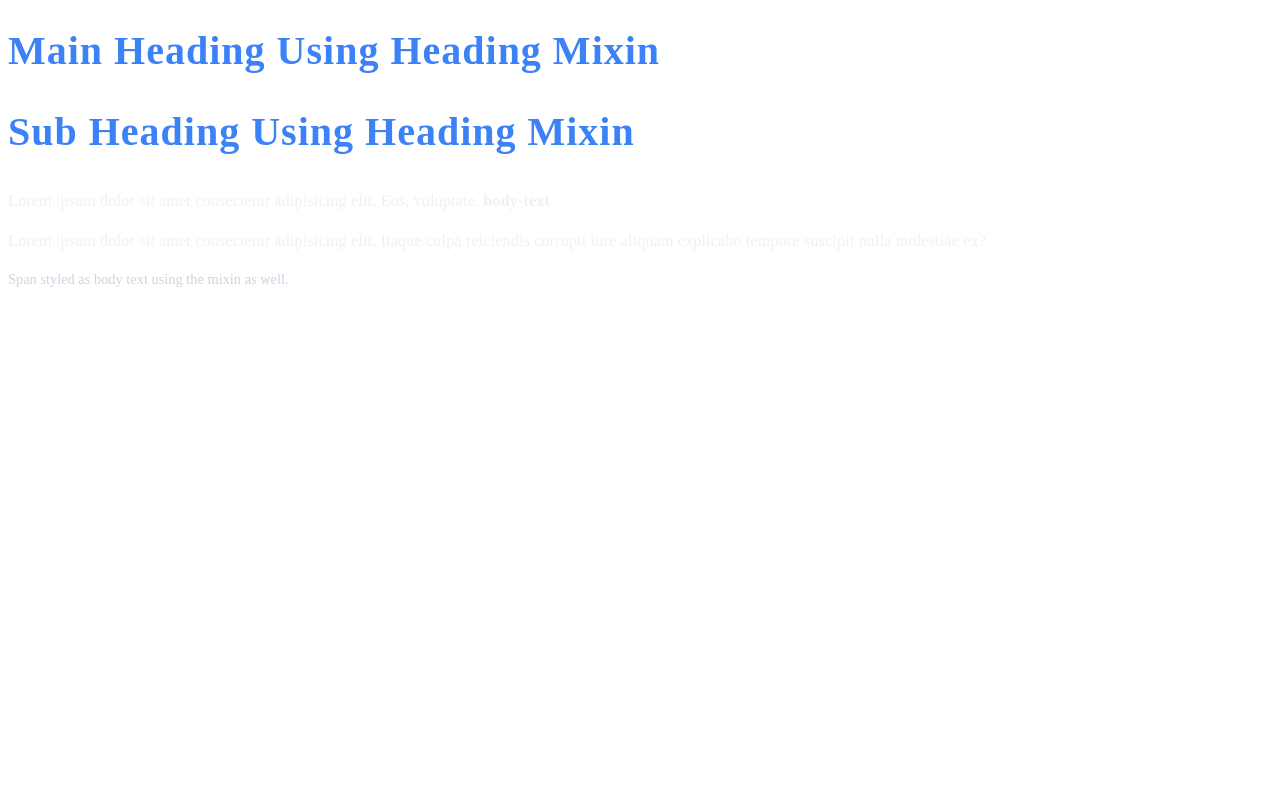
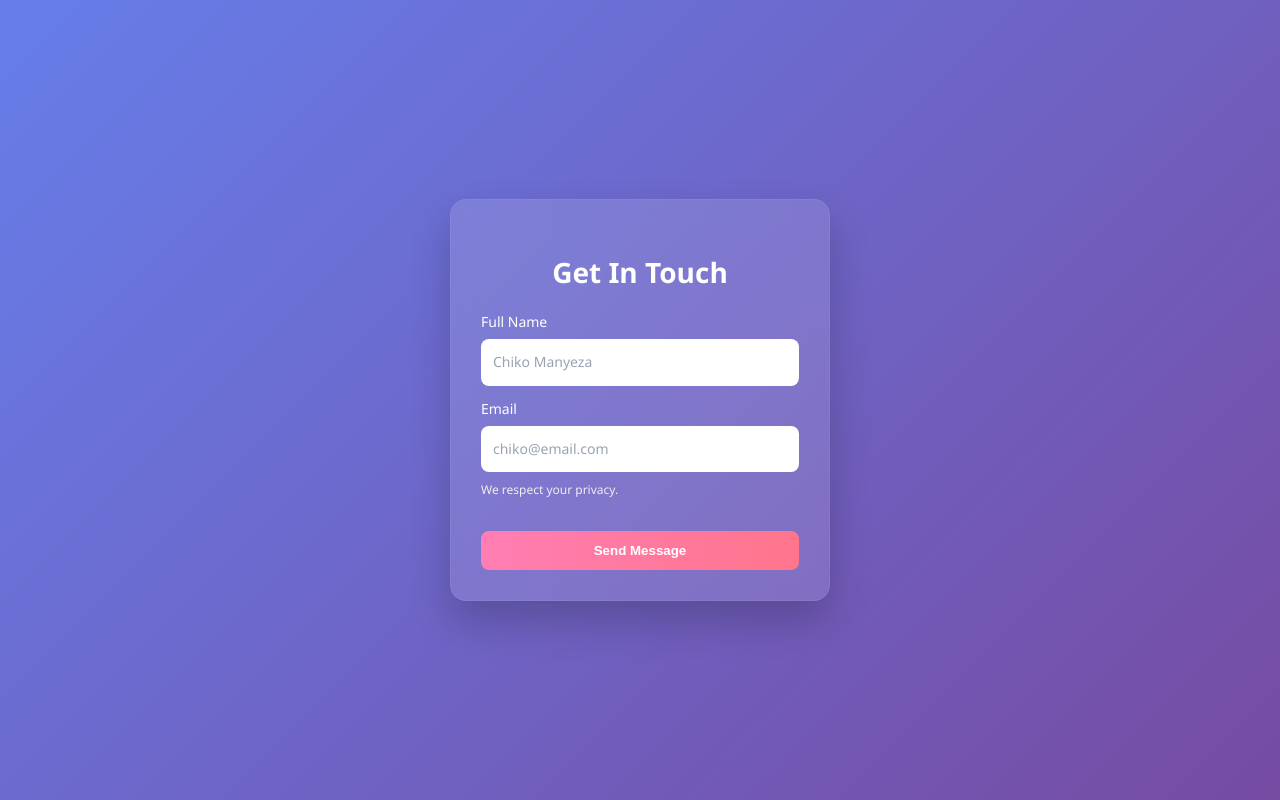
Before and after one commit to ckei36337-spec/mixin5, a plain HTML site: page index.html in a window 1280 px wide. Drawn offline with nearby package versions, Linux system fonts and the light colour scheme; files that its build step writes are made by us from their sources.

Commit message:
Updated mixins styling and added compiled CSS

```diff
--- a/index.html
+++ b/index.html
@@ -2,23 +2,25 @@
 <html lang="en">
 <head>
   <meta charset="UTF-8">
-  <title>Chiko Manyeza - Styled Text</title>
-  <link rel="stylesheet" href="styles.css">
+  <title>Colorful Form Kit</title>
+  <meta name="viewport" content="width=device-width,initial-scale=1">
+  <link rel="stylesheet" href="style.css">
 </head>
 <body>
 
-  <h1>Main Heading Using Heading Mixin</h1>
-  <h2>Sub Heading Using Heading Mixin</h2>
+  <div class="form-container">
+    <h2 class="form-title">Get In Touch</h2>
 
-  <p>
-    Lorem ipsum dolor sit amet consectetur adipisicing elit. Eos, voluptate. <strong>body-text</strong>
-  </p>
+    <label class="form-label">Full Name</label>
+    <input type="text" class="form-input" placeholder="Chiko Manyeza">
 
-  <p>
-    Lorem ipsum dolor sit amet consectetur adipisicing elit. Itaque culpa reiciendis corrupti iure aliquam explicabo tempore suscipit nulla molestiae ex?
-  </p>
+    <label class="form-label">Email</label>
+    <input type="email" class="form-input" placeholder="chiko@email.com">
 
-  <span>Span styled as body text using the mixin as well.</span>
+    <p class="form-help">We respect your privacy.</p>
+
+    <button class="form-btn">Send Message</button>
+  </div>
 
 </body>
 </html>
--- a/style.scss
+++ b/style.scss
@@ -1,31 +1,89 @@
 
-@mixin heading($size: 2rem, $weight: 700, $color: #fff, $spacing: 0.5px) {
+
+@mixin form-heading($size: 28px, $color: white) {
+  font-family: 'Segoe UI', sans-serif;
   font-size: $size;
-  font-weight: $weight;
+  font-weight: 700;
   color: $color;
-  letter-spacing: $spacing;
-  line-height: 1.2;
+  margin-bottom: 20px;
+}
+
+@mixin form-text($size: 14px, $color: #444) {
+  font-family: 'Segoe UI', sans-serif;
+  font-size: $size;
+  color: $color;
+  line-height: 1.6;
 }
 
 
-@mixin body-text($size: 1rem, $weight: 400, $color: #e5e7eb, $spacing: normal) {
-  font-size: $size;
-  font-weight: $weight;
-  color: $color;
-  letter-spacing: $spacing;
-  line-height: 1.5;
+body {
+  margin: 0;
+  height: 100vh;
+  display: flex;
+  justify-content: center;
+  align-items: center;
+  background: linear-gradient(135deg, #667eea, #764ba2);
 }
 
 
-
-h1, h2 {
-  @include heading(2.5rem, 800, #3b82f6, 1px);
+.form-container {
+  width: 380px;
+  padding: 30px;
+  border-radius: 16px;
+  background: rgba(255,255,255,0.15);
+  -webkit-backdrop-filter: blur(12px);
+  backdrop-filter: blur(12px);
+  box-shadow: 0 20px 40px rgba(0,0,0,0.2);
 }
 
-p {
-  @include body-text(1rem, 400, #f0f0f0, 0.2px);
+
+.form-title {
+  @include form-heading();
+  text-align: center;
 }
 
-span {
-  @include body-text(0.9rem, 400, #cbd5e1);
+.form-label {
+  @include form-text(14px, white);
+  display: block;
+  margin-top: 12px;
 }
+
+.form-input {
+  @include form-text(14px, #222);
+  width: 100%;
+  padding: 12px;
+  margin-top: 6px;
+  border-radius: 8px;
+  border: none;
+  outline: none;
+  transition: 0.3s;
+}
+
+.form-input:focus {
+  transform: scale(1.03);
+  box-shadow: 0 0 0 3px rgba(255,255,255,0.4);
+}
+
+
+.form-help {
+  @include form-text(12px, #eee);
+  margin-top: 8px;
+}
+
+.form-btn {
+  margin-top: 20px;
+  width: 100%;
+  padding: 12px;
+  border-radius: 8px;
+  border: none;
+  font-weight: bold;
+  color: white;
+  background: linear-gradient(90deg, #ff7eb3, #ff758c);
+  cursor: pointer;
+  transition: 0.3s;
+}
+
+.form-btn:hover {
+  transform: translateY(-2px);
+  box-shadow: 0 10px 20px rgba(0,0,0,0.25);
+}
```
Also changed, not shown: style.css (added).
